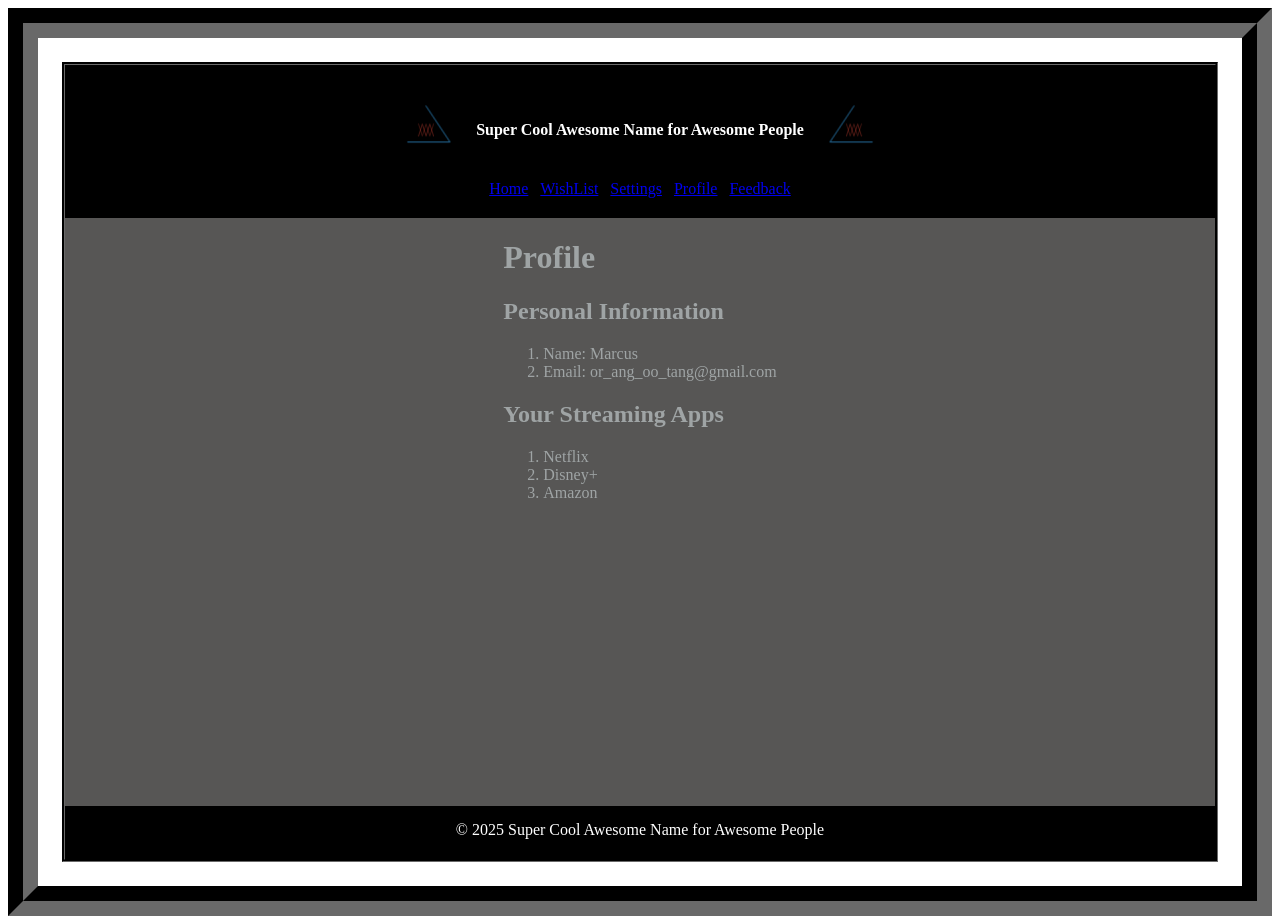
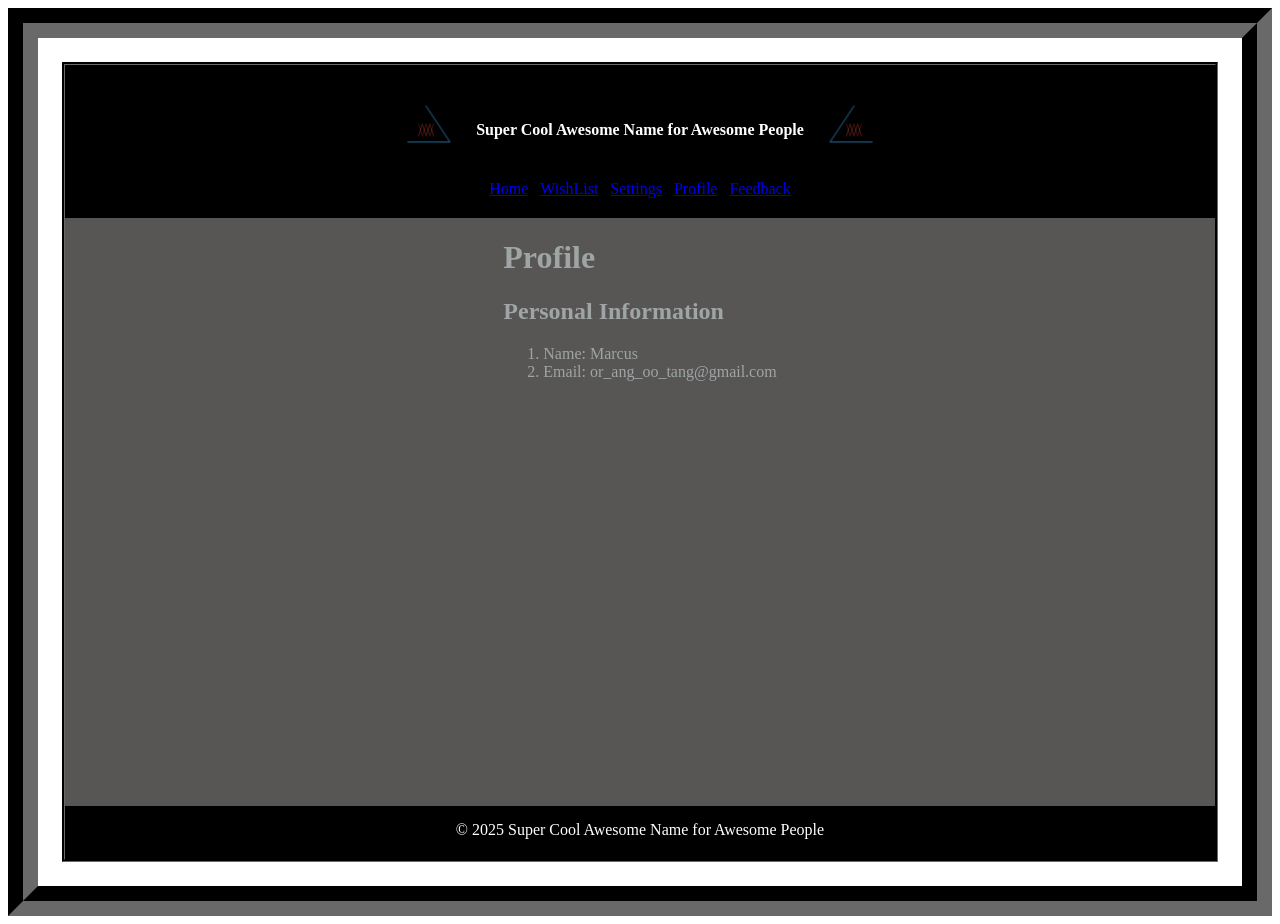
Before and after one commit to MarcusWarnert/Final-Project-2025-Marcus---W-, a React (Vite) app in the folder Final-Project-2025/: page /profile in a window 1280 px wide. Built offline with nearby package versions, Linux system fonts and the light colour scheme.

Commit message:
Got rid of the example in the Feedback and adjusted the Profile

```diff
--- a/Final-Project-2025/src/Components/Pages/FeedbackPage.jsx
+++ b/Final-Project-2025/src/Components/Pages/FeedbackPage.jsx
@@ -78,14 +78,6 @@ formData.feedback;
                             Submit Feedback
                         </button>
                 </form>
-                <div className="preview-container">
-                    <h2>Preview</h2>
-                    <div className="preview-content">
-                        <p><strong>Name:</strong> {formData.name || '(Not provided)'}</p>
-                        <p><strong>Email:</strong> {formData.email || '(Not provided)'}</p>
-                        <p><strong>Feedback:</strong> {formData.feedback || '(Not provided)'}</p>
-                    </div>
-                </div>
             </div>
         </main>
     );
--- a/Final-Project-2025/src/Components/Pages/ProfilePage.jsx
+++ b/Final-Project-2025/src/Components/Pages/ProfilePage.jsx
@@ -16,16 +16,6 @@ export default function ProfilePage() {
                     <li>Email: or_ang_oo_tang@gmail.com</li>
                 </ol>
             </div>
-            <div>
-                <h2>
-                    Your Streaming Apps
-                </h2>
-                <ol>
-                    <li>Netflix</li>
-                    <li>Disney+</li>
-                    <li>Amazon</li>
-                </ol>
-            </div>
         </main>
     )
 
```
